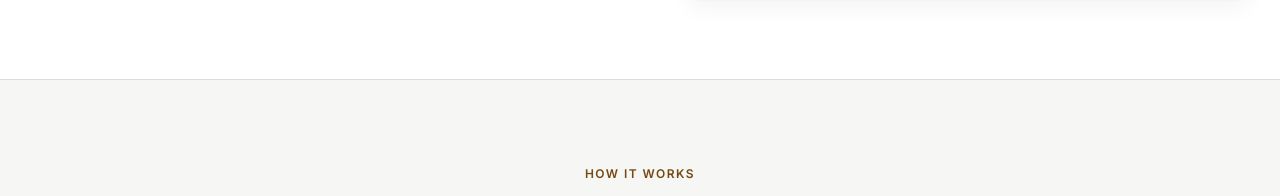
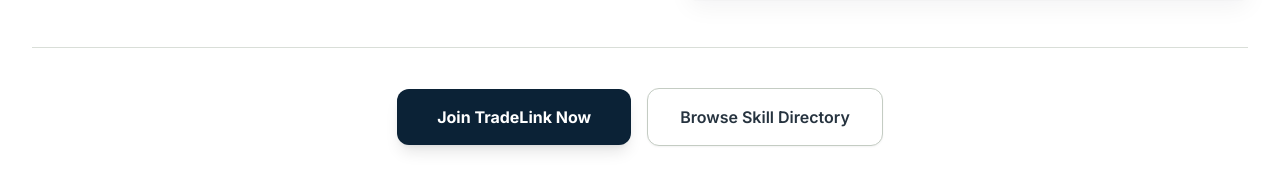
Before and after one commit to srabon007-9/tradelink, a React (Vite) app in the folder client/: page / in a window 1280 px wide. Shown: the part 588-784 px from the top of the page. Built offline with nearby package versions, Linux system fonts and the light colour scheme; no server answers.

Commit message:
Add Member Dashboard CTA button to lower middle of home page hero section

```diff
--- a/client/src/pages/Home/HeroSection.jsx
+++ b/client/src/pages/Home/HeroSection.jsx
@@ -3,9 +3,13 @@
  */
 
 import { useEffect, useState } from 'react';
+import { Link } from 'react-router-dom';
 import api from '../../services/api';
+import useAuth from '../../hooks/useAuth';
+import { ROUTES } from '../../constants';
 
 const HeroSection = () => {
+  const { isLoggedIn } = useAuth();
   const [memberCount, setMemberCount] = useState(null);
 
   useEffect(() => {
@@ -23,7 +27,8 @@
 
   return (
     <section className="border-b border-concrete-200 bg-white pt-28" aria-labelledby="hero-headline">
-      <div className="container-xl grid gap-10 py-14 lg:grid-cols-[1.05fr_0.95fr] lg:items-center lg:py-20">
+      <div className="container-xl py-14 lg:py-20">
+        <div className="grid gap-10 lg:grid-cols-[1.05fr_0.95fr] lg:items-center">
           <div>
             <span className="eyebrow mb-4">Skill Barter Marketplace</span>
             <h1 id="hero-headline" className="max-w-3xl text-4xl font-semibold leading-tight text-slate-950 sm:text-5xl">
@@ -84,6 +89,37 @@
             </div>
           </div>
         </div>
+
+        {/* ── Lower Middle Hero Action Button ──────────────────────────────── */}
+        <div className="mt-12 flex flex-col items-center justify-center gap-4 border-t border-concrete-200 pt-10 text-center sm:flex-row">
+          {isLoggedIn ? (
+            <Link
+              to={ROUTES.DASHBOARD}
+              className="inline-flex items-center justify-center gap-3 rounded-xl bg-navy-900 px-10 py-4 text-base font-bold text-white shadow-lg transition-all duration-200 hover:bg-navy-800 hover:shadow-xl hover:-translate-y-0.5 active:translate-y-0"
+            >
+              <span>Go to Member Dashboard</span>
+              <svg className="h-5 w-5" fill="none" viewBox="0 0 24 24" stroke="currentColor">
+                <path strokeLinecap="round" strokeLinejoin="round" strokeWidth={2} d="M13 7l5 5m0 0l-5 5m5-5H6" />
+              </svg>
+            </Link>
+          ) : (
+            <>
+              <Link
+                to={ROUTES.REGISTER}
+                className="inline-flex items-center justify-center gap-3 rounded-xl bg-navy-900 px-10 py-4 text-base font-bold text-white shadow-lg transition-all duration-200 hover:bg-navy-800 hover:shadow-xl hover:-translate-y-0.5 active:translate-y-0"
+              >
+                <span>Join TradeLink Now</span>
+              </Link>
+              <Link
+                to={ROUTES.BROWSE}
+                className="inline-flex items-center justify-center gap-2 rounded-xl border border-concrete-300 bg-white px-8 py-4 text-base font-semibold text-steel-800 shadow-sm transition-all duration-200 hover:border-concrete-400 hover:bg-concrete-50"
+              >
+                <span>Browse Skill Directory</span>
+              </Link>
+            </>
+          )}
+        </div>
+      </div>
     </section>
   );
 };
```
Lines whose indentation alone changed are shown as unchanged.
